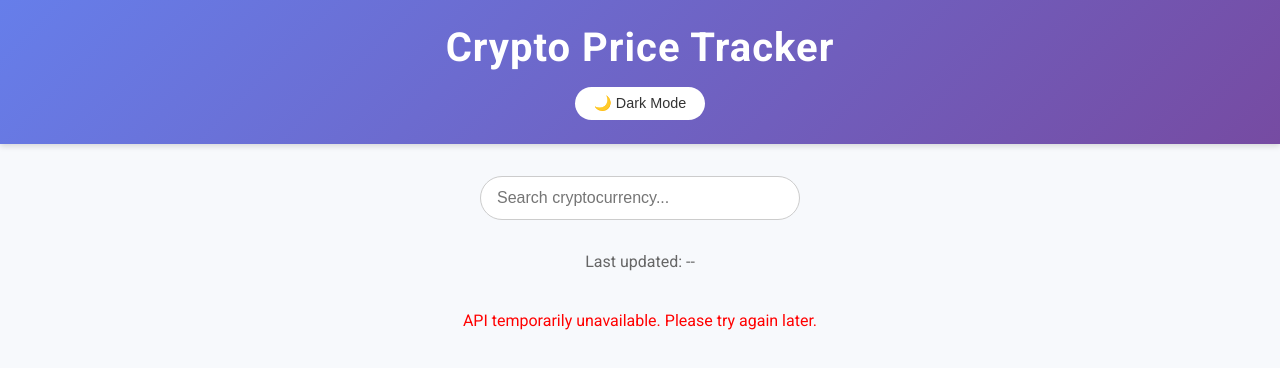
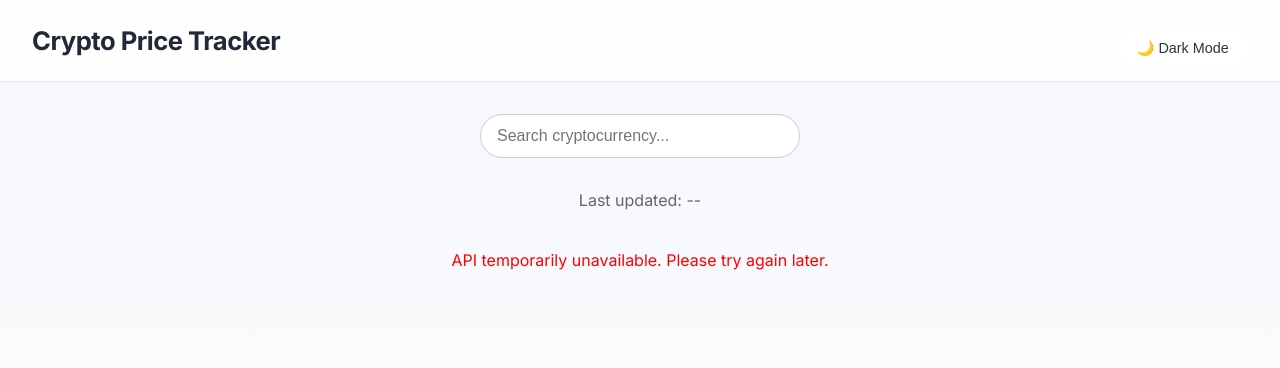
Before and after one commit to krishnnaaak/crypto-price-tracker, a plain HTML site: page index.html in a window 1280 px wide. Drawn offline with Linux system fonts and the light colour scheme; no server answers.

Commit message:
Change font to Inter and update styles
Updated font from 'Roboto' to 'Inter' and modified body background and header styles.

```diff
--- a/style.css
+++ b/style.css
@@ -1,5 +1,6 @@
 /* Import Google Font */
-@import url('https://fonts.googleapis.com/css2?family=Roboto:wght@400;700&display=swap');
+@import url('https://fonts.googleapis.com/css2?family=Inter:wght@400;500;600;700&display=swap');
+
 
 /* Global Styles */
 * {
@@ -7,12 +8,18 @@
 }
 
 body {
-  font-family: 'Roboto', sans-serif;
+  font-family: 'Inter', sans-serif;
   margin: 0;
-  background: #f7f9fc;
-  color: #333;
-  -webkit-font-smoothing: antialiased;
+  min-height: 100vh;
+  background: linear-gradient(
+    180deg,
+    #f5f7ff 0%,
+    #f8fafc 40%,
+    #ffffff 100%
+  );
+  color: #1f2937;
 }
+
 
 .theme-toggle {
   margin-top: 1rem;
@@ -28,17 +35,23 @@ body {
 
 /* Header */
 header {
-  background: linear-gradient(135deg, #667eea, #764ba2);
-  color: #fff;
-  padding: 1.5rem 1rem;
-  text-align: center;
-  box-shadow: 0 2px 6px rgba(0,0,0,0.15);
+  position: sticky;
+  top: 0;
+  z-index: 10;
+  background: rgba(255, 255, 255, 0.85);
+  backdrop-filter: blur(12px);
+  padding: 1rem 2rem;
+  display: flex;
+  align-items: center;
+  justify-content: space-between;
+  border-bottom: 1px solid #e5e7eb;
 }
 
 header h1 {
   margin: 0;
-  font-size: 2.5rem;
-  letter-spacing: 1px;
+  font-size: 1.6rem;
+  font-weight: 700;
+  letter-spacing: -0.5px;
 }
 
 /* Main Container */
```
